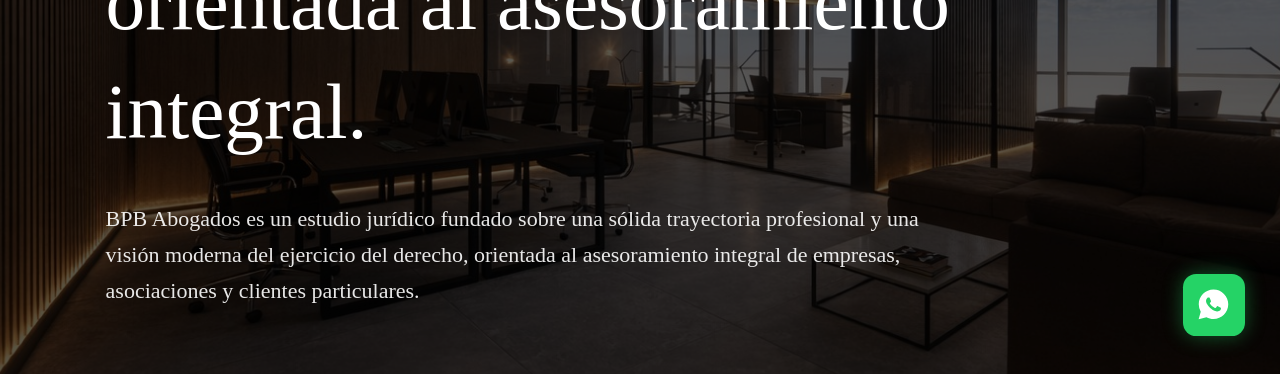
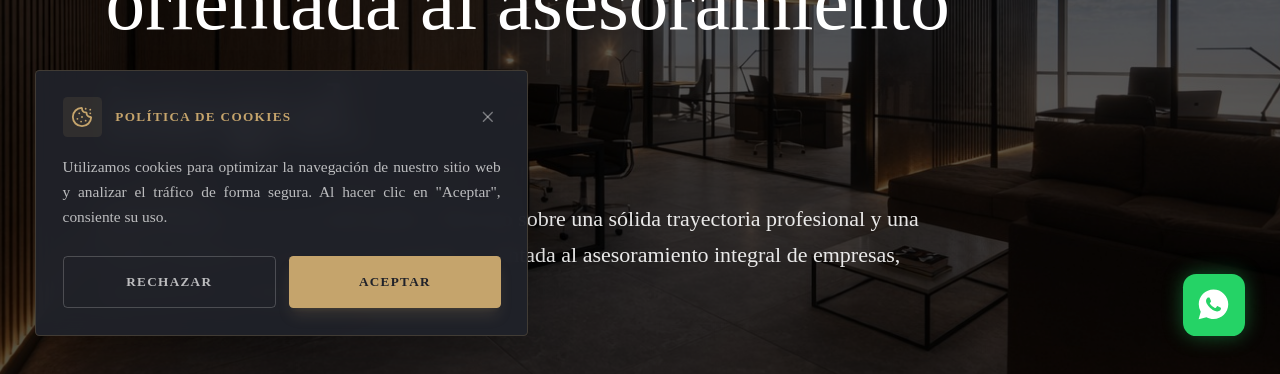
Before and after one commit to Turok2099/bpb-abogados, a Next.js app: page / in a window 1280 px wide. Shown: the part 429-803 px from the top of the page. Built offline with nearby package versions, Linux system fonts and the light colour scheme; no server answers.

Commit message:
actualizacion de cookies

```diff
--- a/app/globals.css
+++ b/app/globals.css
@@ -69,6 +69,19 @@
   --font-headline: var(--font-newsreader), "Newsreader", serif;
   --font-body: var(--font-manrope), "Manrope", sans-serif;
   --font-label: var(--font-manrope), "Manrope", sans-serif;
+
+  --animate-fade-in-up: fade-in-up 0.5s cubic-bezier(0.16, 1, 0.3, 1);
+
+  @keyframes fade-in-up {
+    from {
+      opacity: 0;
+      transform: translateY(1rem);
+    }
+    to {
+      opacity: 1;
+      transform: translateY(0);
+    }
+  }
 }
 
 html {
--- /dev/null
+++ b/components/CookieAlert.tsx
@@ -0,0 +1,82 @@
+"use client";
+
+import { useEffect, useState } from "react";
+import { Cookie, X } from "lucide-react";
+
+export function CookieAlert() {
+  const [isMounted, setIsMounted] = useState(false);
+  const [isVisible, setIsVisible] = useState(false);
+
+  useEffect(() => {
+    setIsMounted(true);
+    // Check if consent has already been given or rejected
+    const consent = localStorage.getItem("bpb-cookie-consent");
+    if (!consent) {
+      // Small delay to make the entrance look more natural
+      const timer = setTimeout(() => {
+        setIsVisible(true);
+      }, 1000);
+      return () => clearTimeout(timer);
+    }
+  }, []);
+
+  const handleAccept = () => {
+    localStorage.setItem("bpb-cookie-consent", "accepted");
+    setIsVisible(false);
+  };
+
+  const handleReject = () => {
+    localStorage.setItem("bpb-cookie-consent", "rejected");
+    setIsVisible(false);
+  };
+
+  if (!isMounted || !isVisible) {
+    return null;
+  }
+
+  return (
+    <div className="fixed bottom-4 left-4 right-4 md:right-auto md:left-8 md:bottom-8 z-45 max-w-md w-auto bg-surface-container-high/95 border border-secondary/20 rounded-sm shadow-2xl p-6 backdrop-blur-md transition-all duration-500 transform translate-y-0 animate-fade-in-up">
+      <div className="flex flex-col gap-4">
+        {/* Header with Title and Icon */}
+        <div className="flex items-center gap-3">
+          <div className="p-2 bg-secondary/10 rounded-sm">
+            <Cookie className="w-5 h-5 text-secondary" />
+          </div>
+          <div className="flex-1">
+            <h3 className="font-label text-xs uppercase tracking-widest text-secondary font-bold">
+              POLÍTICA DE COOKIES
+            </h3>
+          </div>
+          <button
+            onClick={handleReject}
+            className="text-white/40 hover:text-white transition-colors p-1"
+            aria-label="Cerrar aviso de cookies"
+          >
+            <X className="w-4 h-4" />
+          </button>
+        </div>
+
+        {/* Description Text */}
+        <p className="font-body text-xs md:text-sm text-white/70 leading-relaxed text-justify-custom">
+          Utilizamos cookies para optimizar la navegación de nuestro sitio web y analizar el tráfico de forma segura. Al hacer clic en &quot;Aceptar&quot;, consiente su uso.
+        </p>
+
+        {/* Action Buttons (Height 48px for Touch Targets) */}
+        <div className="flex gap-3 mt-2">
+          <button
+            onClick={handleReject}
+            className="flex-1 h-12 border border-white/20 hover:border-white/40 text-white/70 hover:text-white hover:bg-white/5 active:scale-[0.98] text-[10px] md:text-xs uppercase tracking-widest font-semibold font-label transition-all duration-300 rounded-sm flex items-center justify-center cursor-pointer"
+          >
+            Rechazar
+          </button>
+          <button
+            onClick={handleAccept}
+            className="flex-1 h-12 bg-secondary hover:bg-secondary-fixed text-primary active:scale-[0.98] text-[10px] md:text-xs uppercase tracking-widest font-bold font-label transition-all duration-300 rounded-sm flex items-center justify-center cursor-pointer shadow-lg shadow-secondary/15"
+          >
+            Aceptar
+          </button>
+        </div>
+      </div>
+    </div>
+  );
+}
--- a/components/SharedLayoutWrapper.tsx
+++ b/components/SharedLayoutWrapper.tsx
@@ -4,6 +4,7 @@ import { usePathname } from 'next/navigation';
 import { Navbar } from './Navbar';
 import { Footer } from './Footer';
 import { WhatsAppWrapper } from './WhatsAppWrapper';
+import { CookieAlert } from './CookieAlert';
 
 interface SharedLayoutWrapperProps {
   children: React.ReactNode;
@@ -28,6 +29,7 @@ export function SharedLayoutWrapper({ children }: SharedLayoutWrapperProps) {
         {children}
       </div>
       {isSharedLayout && <WhatsAppWrapper />}
+      {isSharedLayout && <CookieAlert />}
       {isSharedLayout && <Footer />}
     </>
   );
```
Also changed, not shown: app/theme.css (+13 -0 lines).
